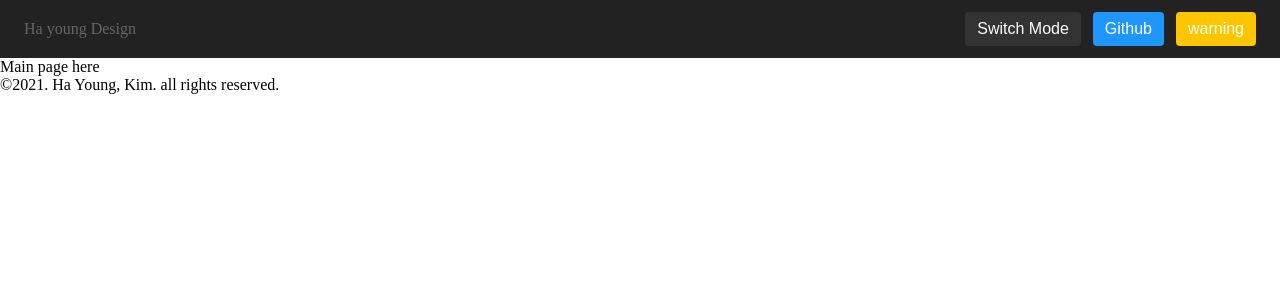
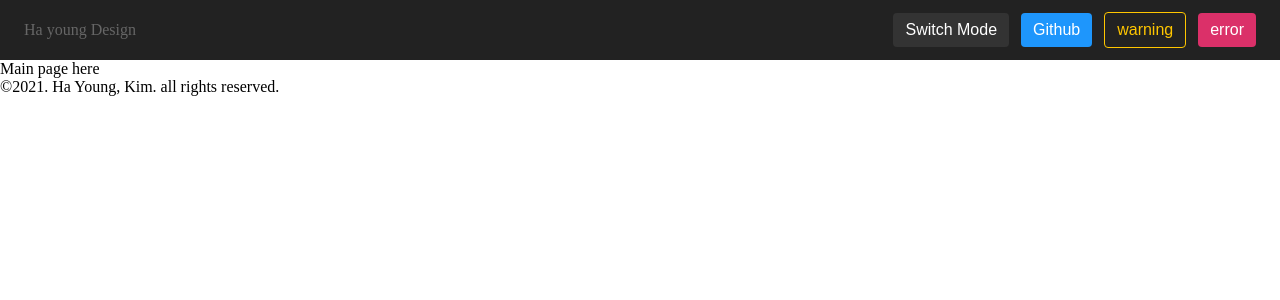
Before and after one commit to hayoung-jeremy/react_practice, a React (Create React App) app: page / in a window 1280 px wide. Shown: the top 300 px of the page. Built offline with nearby package versions, Linux system fonts and the light colour scheme; the HTML template or start-up script is replaced by a standard one.

Commit message:
feat : Add additional styles to Button Component  - outline button  - error button
** use rgba in polished for outline button

```diff
--- a/src/components/Button.js
+++ b/src/components/Button.js
@@ -1,6 +1,6 @@
 import React from "react";
 import styled, { css } from "styled-components";
-import { lighten, darken } from "polished";
+import { lighten, darken, rgba } from "polished";
 
 const commonStyles = css`
   display: inline-flex;
@@ -10,7 +10,7 @@ const commonStyles = css`
   cursor: pointer;
   padding: 8px 12px;
   color: #fff;
-  transition: 0.2s;
+  transition: 0.15s;
 
   &:not(:first-child) {
     margin-left: 12px;
@@ -44,7 +44,7 @@ const colorStyles = css`
       }
       &:active {
         background-color: ${color === "grayScale"
-          ? darken(0.04, buttonColor)
+          ? darken(0.02, buttonColor)
           : darken(0.1, buttonColor)};
       }
       // outline
@@ -53,9 +53,12 @@ const colorStyles = css`
         css`
           color: ${buttonColor};
           border: 1px solid ${buttonColor};
+          background-color: ${rgba(buttonColor, 0)};
           &:hover {
-            background-color: ${buttonColor};
-            color: white;
+            background-color: ${rgba(buttonColor, 0.2)};
+          }
+          &:active {
+            background-color: ${darken(0.2, rgba(buttonColor, 0.2))};
           }
         `}
     `;
--- a/src/containers/App.js
+++ b/src/containers/App.js
@@ -30,6 +30,7 @@ function App() {
           main: "#1e96fc",
           grayScale: "#333",
           warning: "#ffc600",
+          error: "#db3069",
         },
       }}
     >
@@ -49,7 +50,10 @@ function App() {
           >
             Github
           </Button>
-          <Button color="warning">warning</Button>
+          <Button color="warning" outline>
+            warning
+          </Button>
+          <Button color="error">error</Button>
         </div>
       </header>
       <Main />
```
